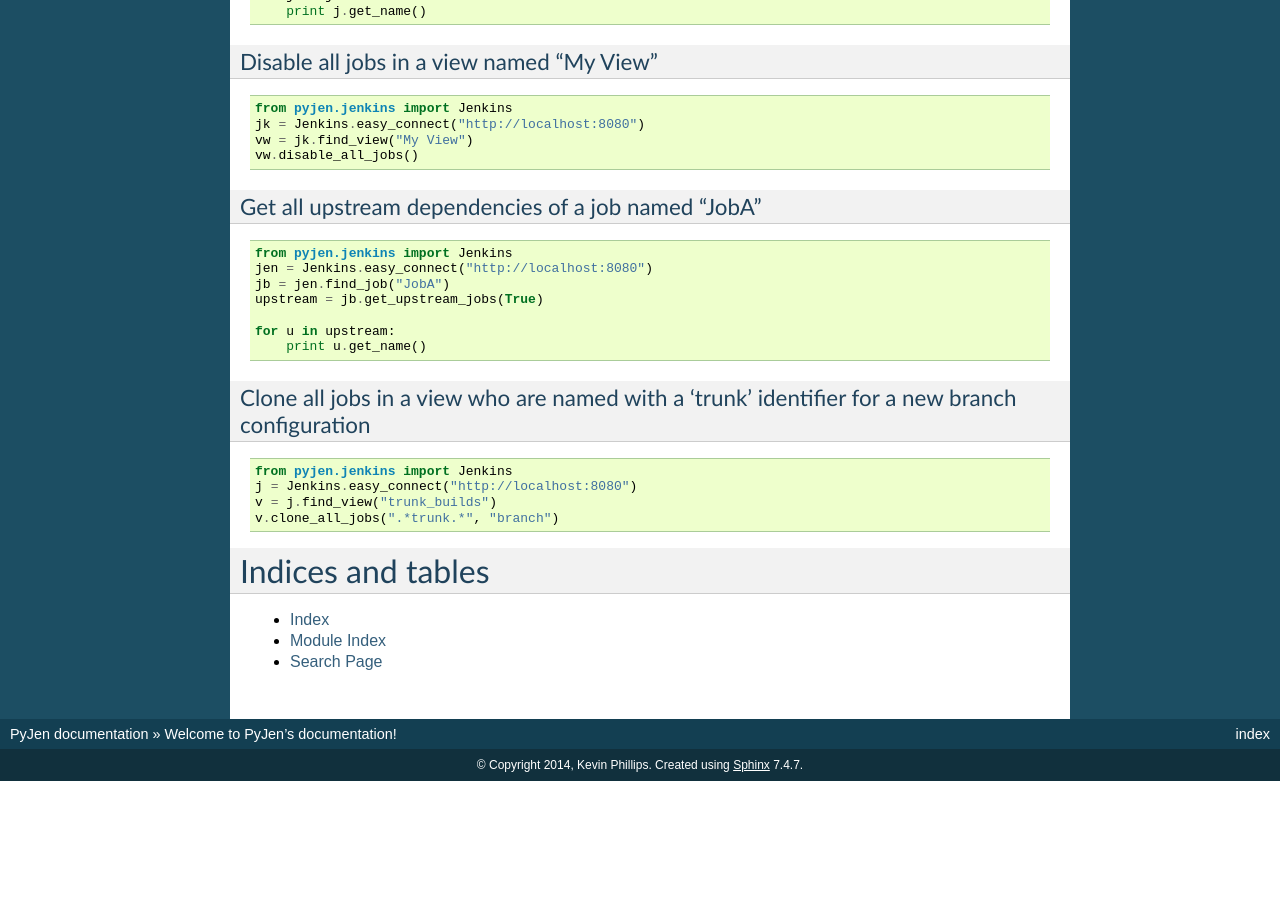
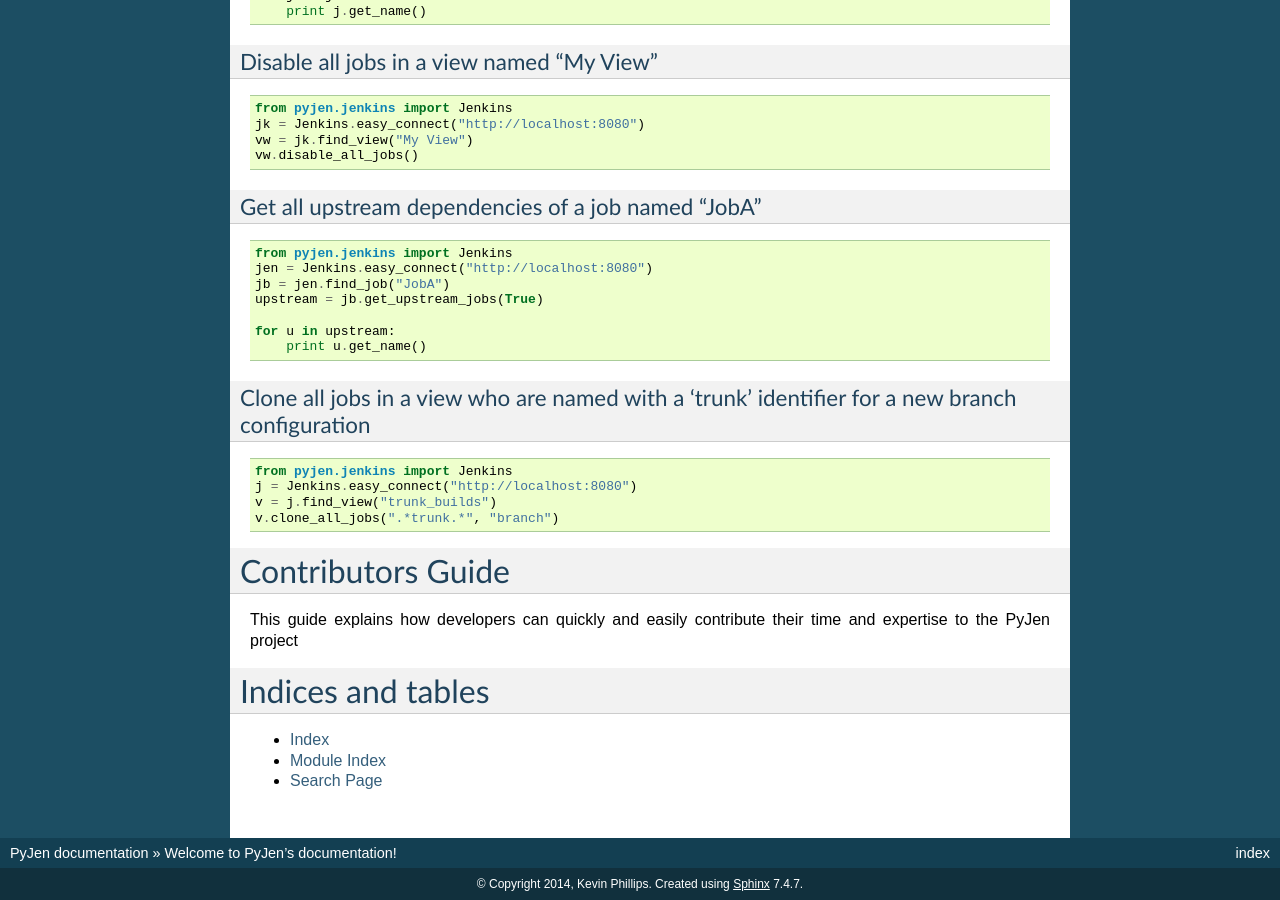
Before and after one commit to TheFriendlyCoder/pyjen, a Sphinx documentation site: the page built from docs/source/index.rst, in a window 1280 px wide and 900 px high, scrolled down 836 px. Built offline with Sphinx 7.4.7, drawn with Linux system fonts in a browser that asks for light colours; before the commit the page ends 1617 px from its top, so only the background shows below that.

Commit message:
Preliminary files for a contributors guide.

```diff
--- /dev/null
+++ b/docs/source/contrib_guide.rst
@@ -0,0 +1,4 @@
+Contributors Guide
+==================
+
+This guide explains how developers can quickly and easily contribute their time and expertise to the PyJen project
--- a/docs/source/index.rst
+++ b/docs/source/index.rst
@@ -8,6 +8,7 @@ Welcome to PyJen's documentation!
 
 .. include:: ../../README.rst
 
+.. include:: contrib_guide.rst
 
 Indices and tables
 ==================
```
